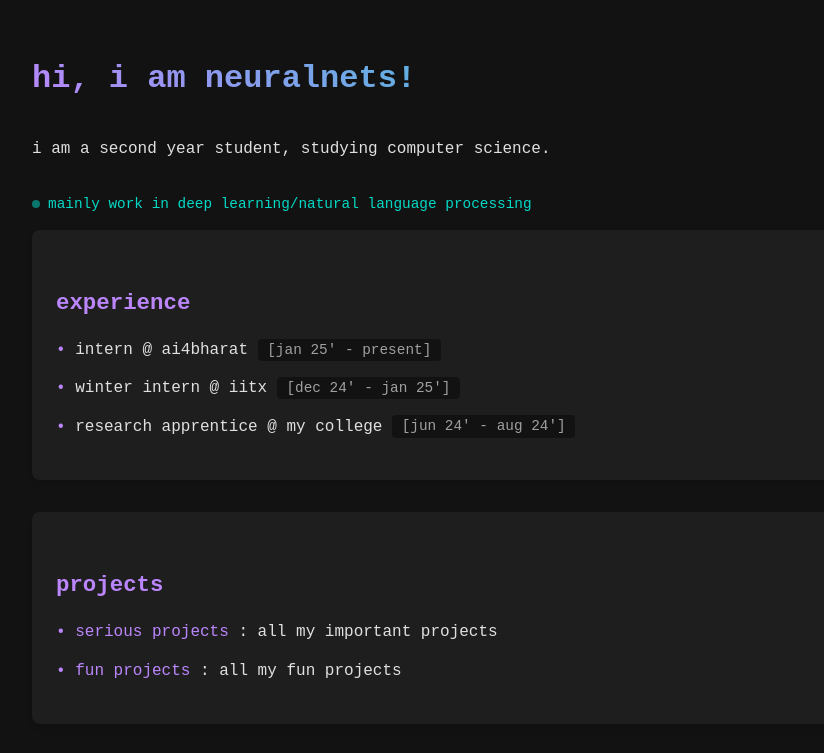
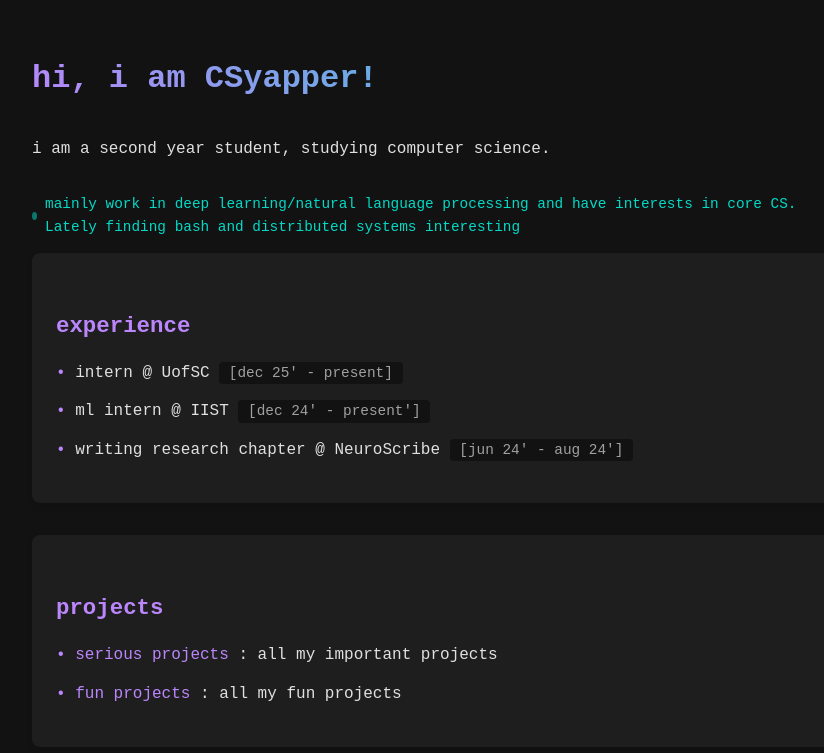
Before and after one commit to Vaibhaav-Tiwari/CSyapper.github.io, a plain HTML site: page index.html in a window 1280 px wide. Shown: the top 753 px of the page, without its empty margins (208-1032 px from the left). Drawn offline with Linux system fonts and the light colour scheme.

Commit message:
Update index.html

```diff
--- a/index.html
+++ b/index.html
@@ -3,7 +3,7 @@
 <head>
     <meta charset="UTF-8">
     <meta name="viewport" content="width=device-width, initial-scale=1.0">
-    <title>neuralnets - Personal Website</title>
+    <title>CSyapper - Personal Website</title>
     <style>
         /* Enhanced dark theme colors with CSS variables */
         :root {
@@ -177,17 +177,17 @@
 </head>
 <body>
     <main>
-        <h1>hi, i am <u>neuralnets</u>!</h1>
+        <h1>hi, i am <u>CSyapper</u>!</h1>
 
         <p>i am a second year student, studying computer science.</p>
-        <p class="status">mainly work in deep learning/natural language processing</p>
+        <p class="status">mainly work in deep learning/natural language processing and have interests in core CS. Lately finding bash and distributed systems interesting</p>
 
         <section class="section">
             <h2>experience</h2>
             <ul>
-                <li>intern @ ai4bharat <span class="date-badge">[jan 25' - present]</span></li>
-                <li>winter intern @ iitx <span class="date-badge">[dec 24' - jan 25']</span></li>
-                <li>research apprentice @ my college <span class="date-badge">[jun 24' - aug 24']</span></li>
+                <li>intern @ UofSC <span class="date-badge">[dec 25' - present]</span></li>
+                <li>ml intern @ IIST <span class="date-badge">[dec 24' - present']</span></li>
+                <li>writing research chapter @ NeuroScribe <span class="date-badge">[jun 24' - aug 24']</span></li>
             </ul>
         </section>
 
```
